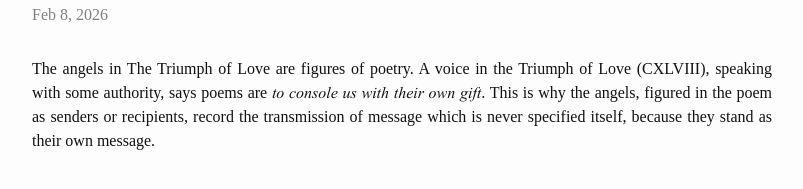
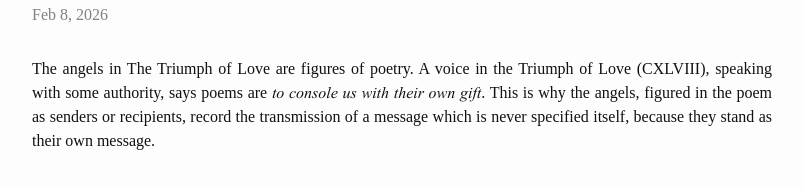
Before and after one commit to TheatrumMundi/TheatrumMundi, a Jekyll site: the page built from _posts/2026-02-08-note-on-angels-in-the-triumph-of-love.markdown, in a window 1280 px wide. Shown: the part 201-390 px from the top of the page, without its empty margins (238-1041 px from the left). Built offline with Jekyll 4.4.1, drawn with Linux system fonts in a browser that asks for light colours; some web fonts are replaced.

```diff
--- a/_posts/2026-02-08-note-on-angels-in-the-triumph-of-love.markdown
+++ b/_posts/2026-02-08-note-on-angels-in-the-triumph-of-love.markdown
@@ -5,4 +5,4 @@ date:   2026-02-08 19:00:00 +0000
 categories: jekyll update
 ---
 
-The angels in The Triumph of Love are figures of poetry. A voice in the Triumph of Love (CXLVIII), speaking with some authority, says poems are *to console us with their own gift*. This is why the angels, figured in the poem as senders or recipients, record the transmission of message which is never specified itself, because they stand as their own message.
+The angels in The Triumph of Love are figures of poetry. A voice in the Triumph of Love (CXLVIII), speaking with some authority, says poems are *to console us with their own gift*. This is why the angels, figured in the poem as senders or recipients, record the transmission of a message which is never specified itself, because they stand as their own message.
```
